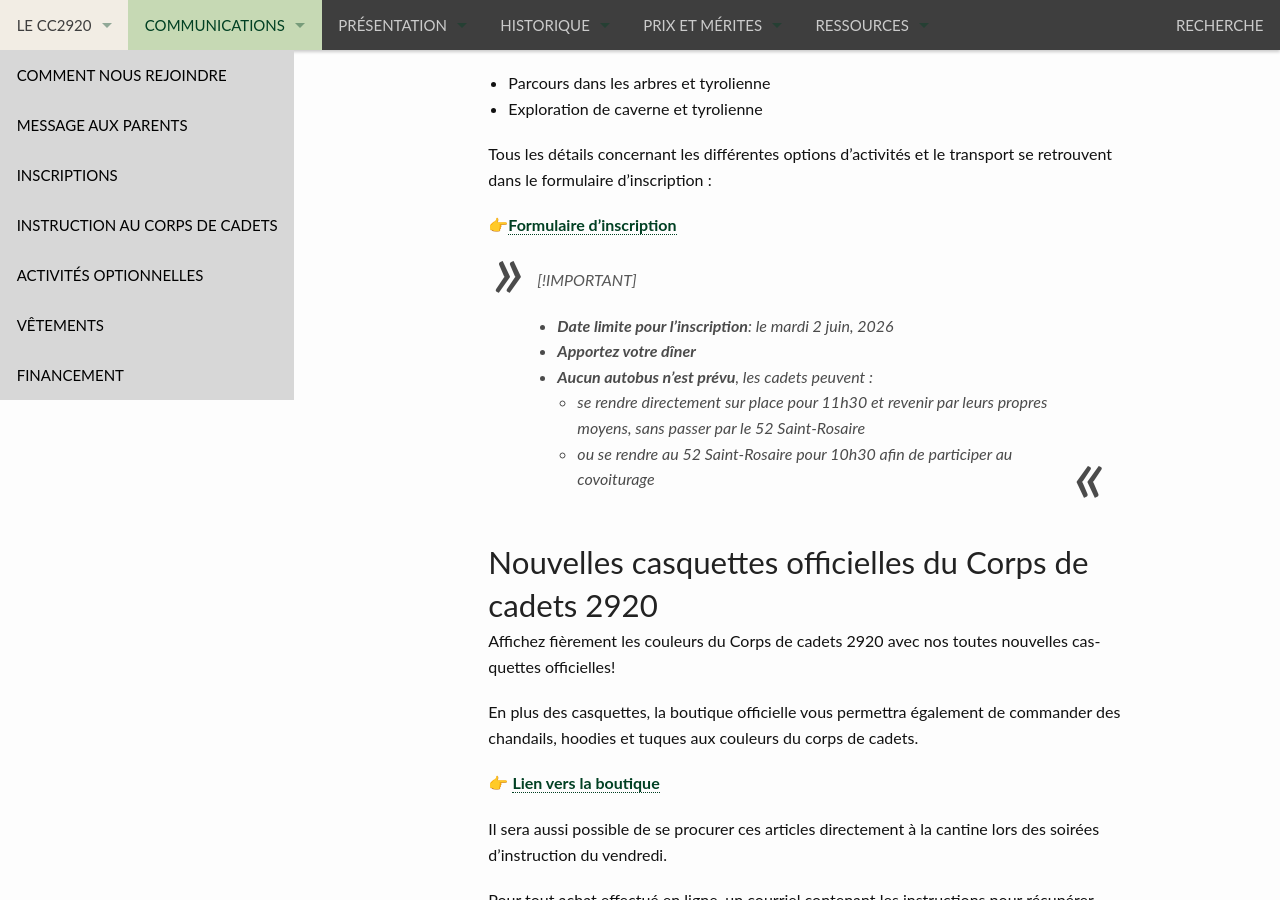
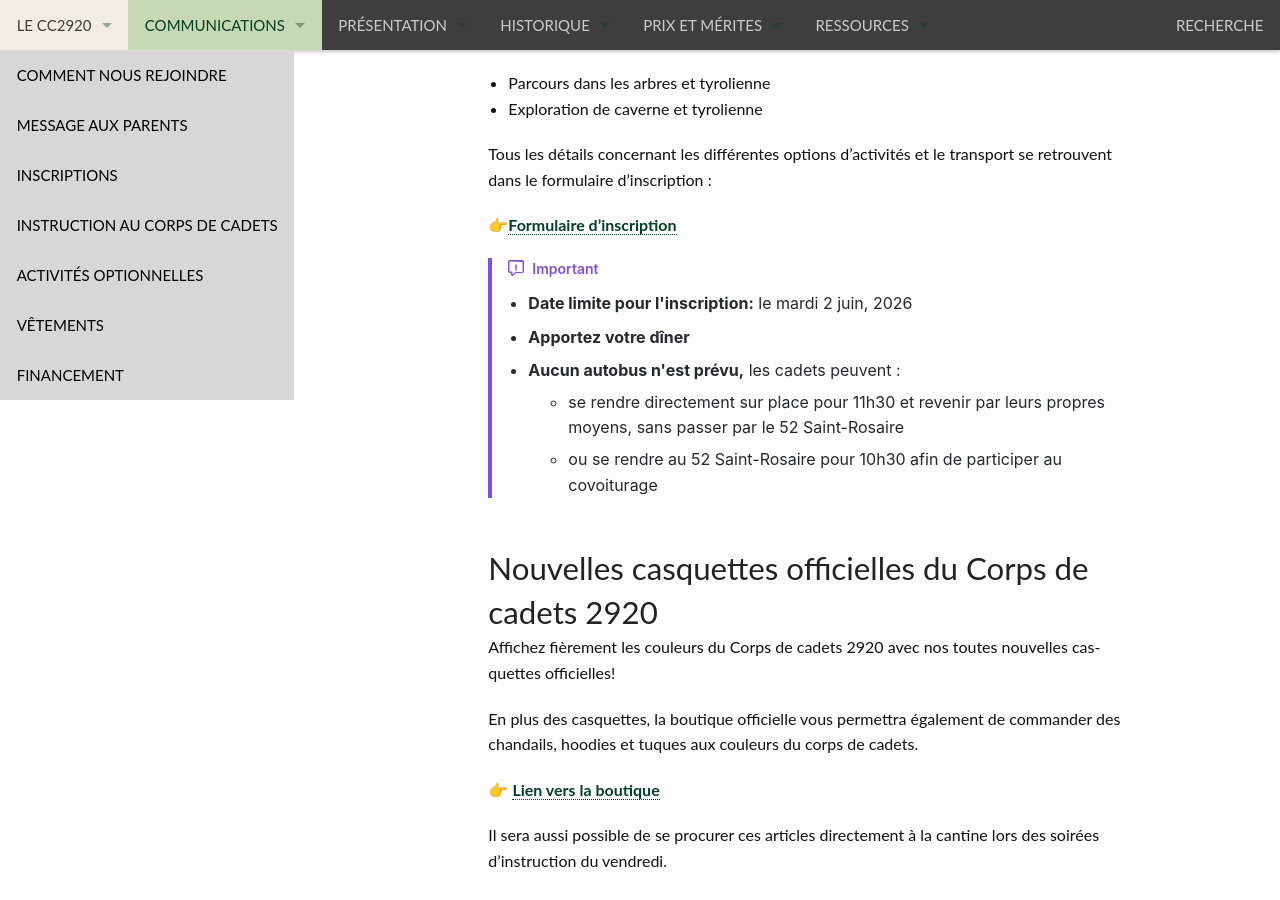
Before and after one commit to CC2920/web, a Jekyll site: the page built from _communications/messages.md, in a window 1280 px wide and 900 px high, scrolled down 1402 px. Built offline with Jekyll 4.4.1, drawn with Linux system fonts in a browser that asks for light colours.

Commit message:
Enhance registration information with important notes
Added important registration details with a styled section.

```diff
--- a/_communications/messages.md
+++ b/_communications/messages.md
@@ -49,13 +49,30 @@ Tous les détails concernant les différentes options d’activités et le trans
 
 👉[Formulaire d'inscription](https://forms.gle/qqbXiYbAhT1f5LDu6)
 
-> [!IMPORTANT]
-> - **Date limite pour l'inscription**: le mardi 2 juin, 2026
-> - **Apportez votre dîner**
-> - **Aucun autobus n’est prévu**, les cadets peuvent :
->   - se rendre directement sur place pour 11h30 et revenir par leurs propres moyens, sans passer par le 52 Saint-Rosaire
->   - ou se rendre au 52 Saint-Rosaire pour 10h30 afin de participer au covoiturage
+<div style="border-left: 4px solid #8250df; padding-left: 16px; margin: 16px 0; font-family: -apple-system, BlinkMacSystemFont, 'Segoe UI', Helvetica, Arial, sans-serif, 'Apple Color Emoji', 'Segoe UI Emoji'; color: #24292f; font-size: 14px; line-height: 1.5;">
 
+  <!-- Header with Icon and Title -->
+  <div style="display: flex; align-items: center; gap: 8px; color: #8250df; font-weight: 600; margin-bottom: 12px;">
+    <svg aria-hidden="true" height="16" viewBox="0 0 16 16" version="1.1" width="16" data-view-component="true" style="fill: currentColor;">
+      <path d="M0 1.75C0 .784.784 0 1.75 0h12.5C15.216 0 16 .784 16 1.75v9.5A1.75 1.75 0 0 1 14.25 13H8.06l-2.573 2.573A1.458 1.458 0 0 1 3 14.543V13H1.75A1.75 1.75 0 0 1 0 11.25Zm1.75-.25a.25.25 0 0 0-.25.25v9.5c0 .138.112.25.25.25h2a.75.75 0 0 1 .75.75v2.543l2.543-2.543a.748.748 0 0 1 .53-.22h6.727a.25.25 0 0 0 .25-.25v-9.5a.25.25 0 0 0-.25-.25Zm6.25 2.75a.75.75 0 0 1 .75.75v3.5a.75.75 0 0 1-1.5 0v-3.5a.75.75 0 0 1 .75-.75Zm0 6.5a.875.875 0 1 1 0-1.75.875.875 0 0 1 0 1.75Z"></path>
+    </svg>
+    <span>Important</span>
+  </div>
+
+  <!-- Content List -->
+  <ul style="margin: 0; padding-left: 20px; list-style-type: disc;">
+    <li style="margin-bottom: 8px;"><strong>Date limite pour l'inscription:</strong> le mardi 2 juin, 2026</li>
+    <li style="margin-bottom: 8px;"><strong>Apportez votre dîner</strong></li>
+    <li style="margin-bottom: 0;"><strong>Aucun autobus n'est prévu,</strong> les cadets peuvent :
+      <!-- Nested List -->
+      <ul style="margin-top: 6px; padding-left: 20px; list-style-type: circle;">
+        <li style="margin-bottom: 6px;">se rendre directement sur place pour 11h30 et revenir par leurs propres moyens, sans passer par le 52 Saint-Rosaire</li>
+        <li style="margin-bottom: 0;">ou se rendre au 52 Saint-Rosaire pour 10h30 afin de participer au covoiturage</li>
+      </ul>
+    </li>
+  </ul>
+
+</div>
 
 ## Nouvelles casquettes officielles du Corps de cadets 2920
 
```
